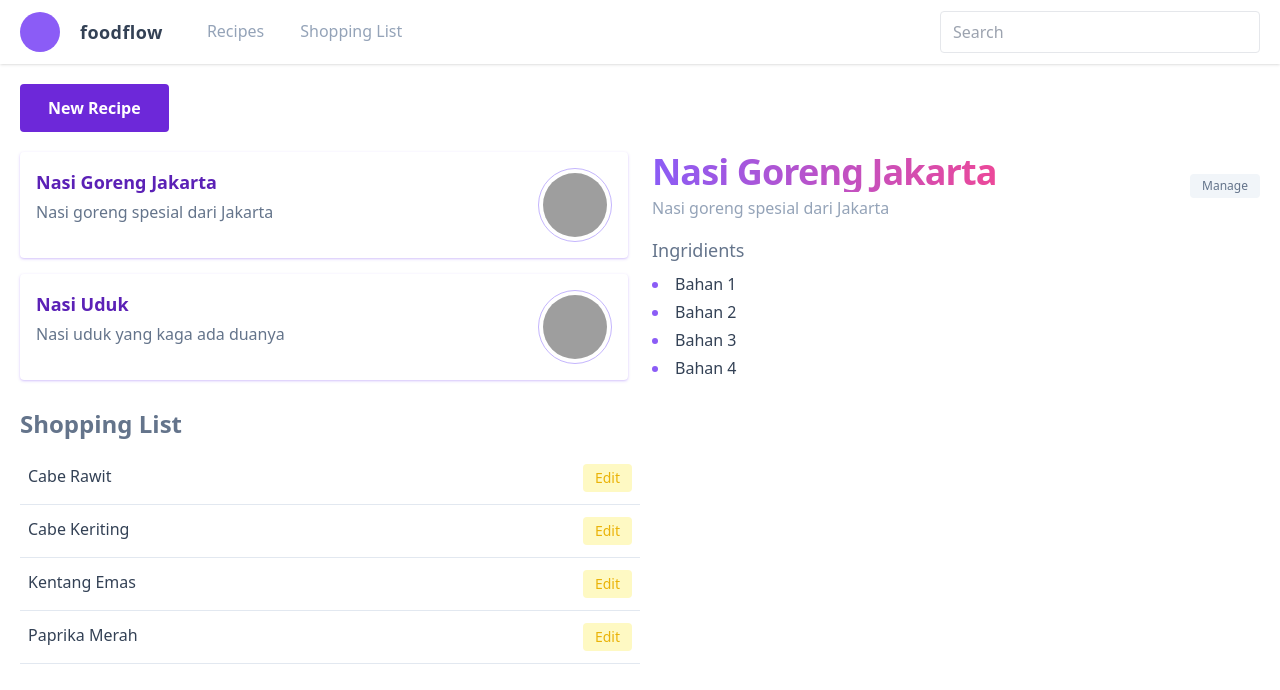
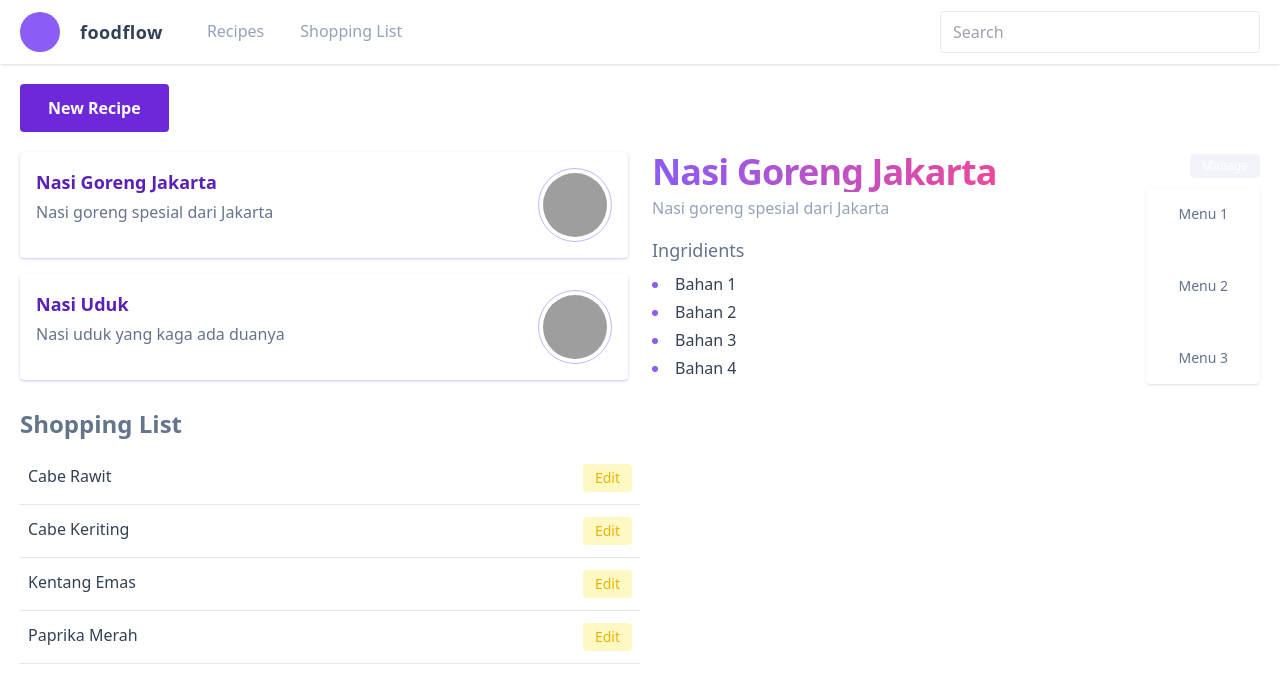
Before and after one commit to zulhamsy/angular-foodflow, an Angular app: page / in a window 1280 px wide. Both pictures are taken after a click on the button "Manage". Shown: the top 690 px of the page. Built offline with nearby package versions, Linux system fonts and the light colour scheme; grey boxes are pictures that could not be loaded.

Commit message:
create custom directive

```diff
--- a/src/app/app.module.ts
+++ b/src/app/app.module.ts
@@ -11,6 +11,7 @@ import { RecipeComponent } from './recipe/recipe.component';
 import { ShoppingComponent } from './shopping/shopping.component';
 import { ShoppingListComponent } from './shopping/shopping-list/shopping-list.component';
 import { ShoppingListEditComponent } from './shopping/shopping-list-edit/shopping-list-edit.component';
+import { DropdownDirective } from 'src/shared/dropdown.directive';
 
 @NgModule({
   declarations: [
@@ -23,6 +24,7 @@ import { ShoppingListEditComponent } from './shopping/shopping-list-edit/shoppin
     ShoppingComponent,
     ShoppingListComponent,
     ShoppingListEditComponent,
+    DropdownDirective,
   ],
   imports: [BrowserModule, FormsModule],
   providers: [],
--- a/src/app/recipe/recipe-detail/recipe-detail.component.html
+++ b/src/app/recipe/recipe-detail/recipe-detail.component.html
@@ -10,11 +10,33 @@
     <p class="text-slate-400">{{ selectedRecipe.description }}</p>
   </div>
   <!-- Manage Button -->
-  <button
-    class="text-xs font-medium text-slate-500 bg-slate-100 hover:bg-slate-200 hover:text-slate-600 self-center px-3 py-1 rounded"
-  >
-    Manage
-  </button>
+  <div class="relative">
+    <button
+      app-dropdown
+      class="text-xs font-medium bg-slate-100 hover:bg-slate-200 hover:text-slate-600 self-center px-3 py-1 rounded"
+    >
+      Manage
+    </button>
+    <ul
+      class="hidden absolute overflow-hidden w-max right-0 top-9 text-sm shadow rounded space-y-5 text-slate-500"
+    >
+      <li
+        class="px-8 py-4 cursor-pointer hover:text-violet-700 hover:bg-violet-200"
+      >
+        Menu 1
+      </li>
+      <li
+        class="px-8 py-4 cursor-pointer hover:text-violet-700 hover:bg-violet-200"
+      >
+        Menu 2
+      </li>
+      <li
+        class="px-8 py-4 cursor-pointer hover:text-violet-700 hover:bg-violet-200"
+      >
+        Menu 3
+      </li>
+    </ul>
+  </div>
 </div>
 <!-- Ingridients -->
 <h4 class="text-slate-500 font-medium text-lg mb-2">Ingridients</h4>
--- /dev/null
+++ b/src/shared/dropdown.directive.ts
@@ -0,0 +1,45 @@
+import {
+  Directive,
+  ElementRef,
+  HostListener,
+  OnInit,
+  Renderer2,
+} from '@angular/core';
+
+@Directive({
+  selector: '[app-dropdown]',
+})
+export class DropdownDirective implements OnInit {
+  private element: HTMLElement;
+  private menu: HTMLElement;
+
+  constructor(private el: ElementRef, private renderer: Renderer2) {
+    this.element = this.el.nativeElement;
+    // element.classList.add('bg-violet-600', 'text-white');
+    // Using Renderer
+    this.renderer.addClass(this.element, 'bg-violet-600');
+    this.renderer.addClass(this.element, 'text-white');
+  }
+  // isOpen: boolean = false;
+  // @HostBinding('class.hidden') isOpen: boolean = false;
+  @HostListener('click') toggleOpen(): void {
+    // this.isOpen = !this.isOpen;
+    this.menu.classList.toggle('hidden');
+  }
+
+  // ngOnChanges(): void {
+  //   let menu: HTMLElement = this.renderer.nextSibling(this.element);
+  //   menu.classList.toggle('hidden', this.isOpen);
+  // }
+
+  ngOnInit(): void {
+    // let menu = this.element.nextElementSibling;
+    this.menu = this.renderer.nextSibling(this.element);
+    // if (menu instanceof HTMLUListElement || menu instanceof HTMLOListElement) {
+    //   // menu.classList.remove('hidden');
+    //   menu.classList.toggle('hidden');
+    // } else {
+    //   throw TypeError('Sibling is not List Element');
+    // }
+  }
+}
--- a/tsconfig.json
+++ b/tsconfig.json
@@ -15,7 +15,7 @@
     "lib": [
       "es2020",
       "dom"
-    ]
+    ],
   },
   "angularCompilerOptions": {
     "strictTemplates": true,
```
Also changed, not shown: src/app/shopping/shopping-list-edit/shopping-list-edit.component.html (+3 -26 lines).
